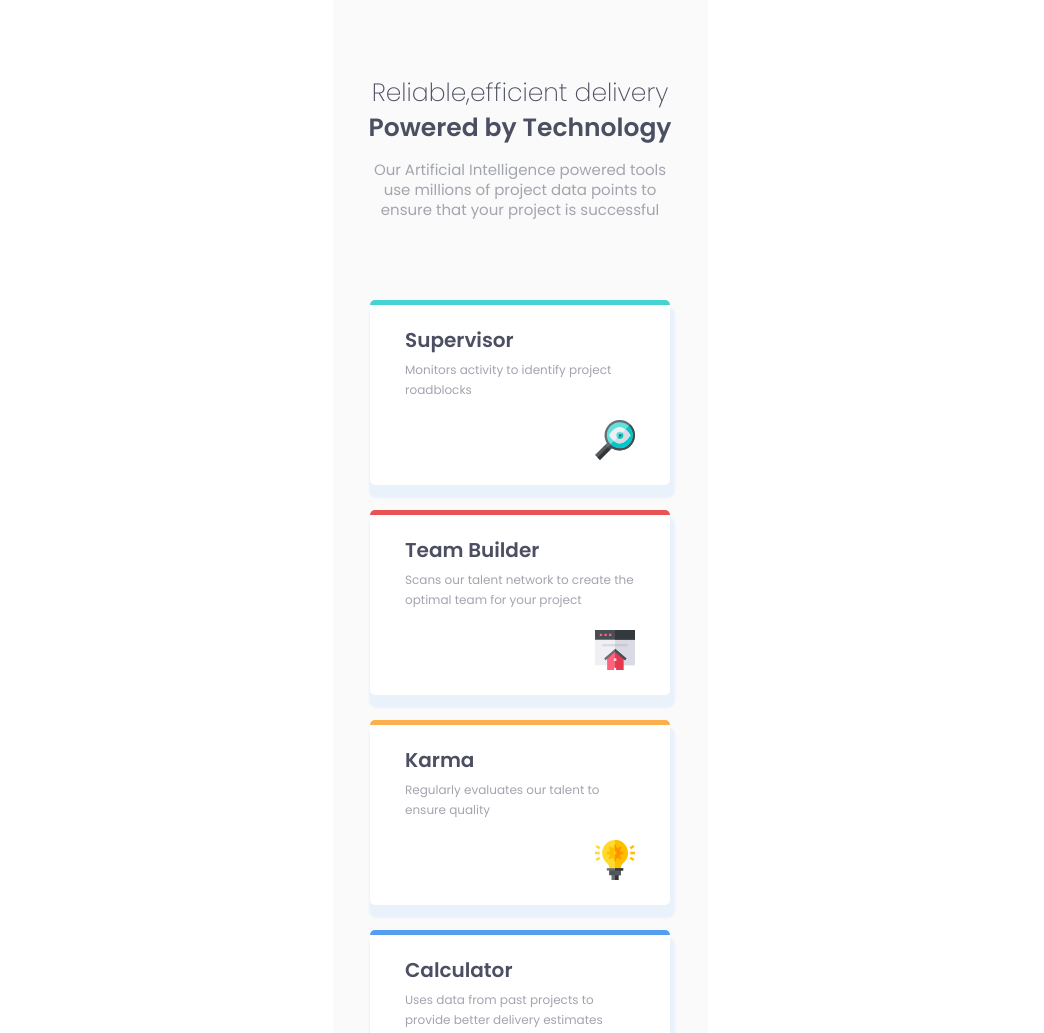
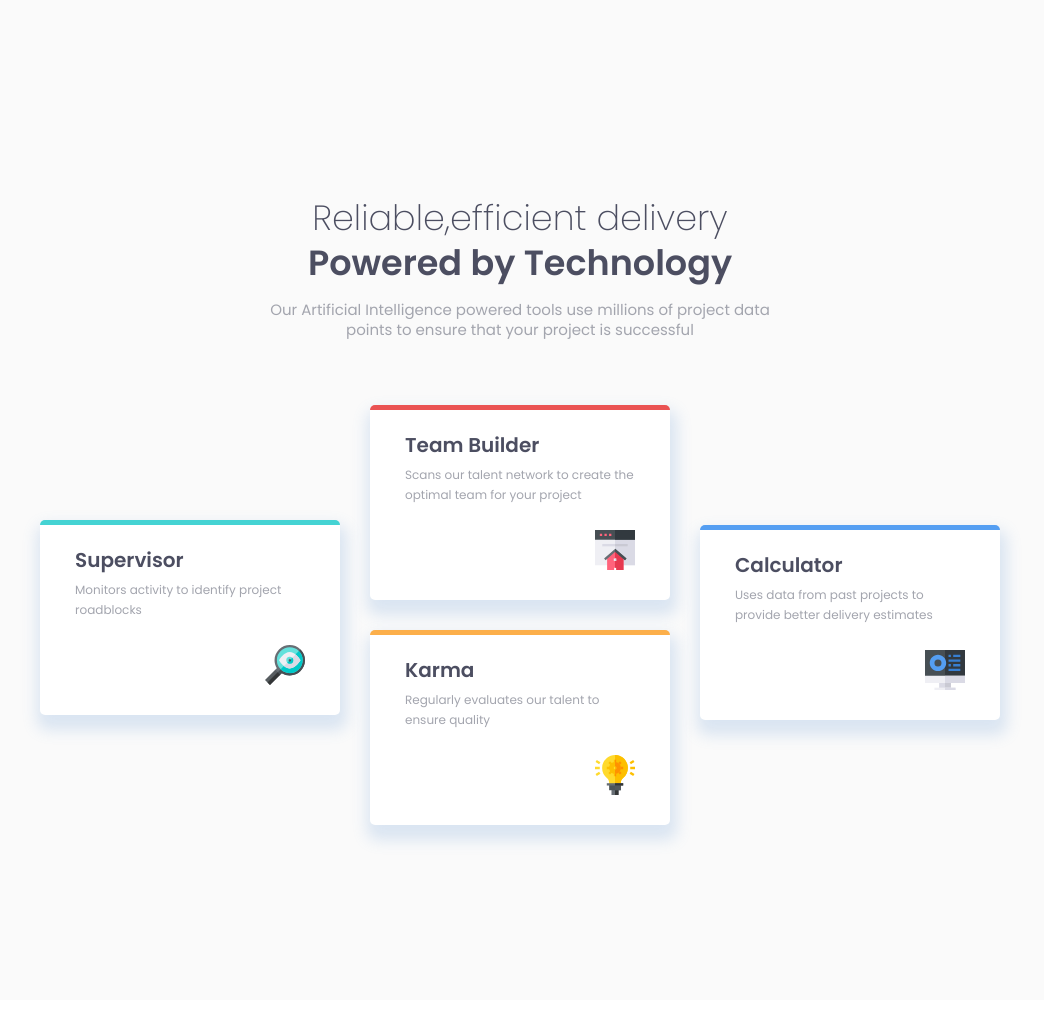
Before and after one commit to nishantcm/four-card-feature-section-master-fm, a plain HTML site: page index.html in a window 1536 px wide. Shown: the top 1033 px of the page, without its empty margins (248-1292 px from the left). After the commit the page ends 1000 px from the top, so only its background shows below. Drawn offline with Linux system fonts and the light colour scheme.

Commit message:
Update the css file for desktop view

```diff
--- a/stylesheet.css
+++ b/stylesheet.css
@@ -1,6 +1,12 @@
+body {
+    height: 100vh;
+    display: flex;
+    justify-content: center;
+    align-items: center;
+}
 .page-wraper {
-    width: 375px;;
-    height: 100%;
+    width: 375px;
+    height: 1250px;
     margin: auto;
     background-color: hsl(0, 0%, 98%);
 }
@@ -34,7 +40,7 @@
 }
 .card1 {
     width: 300px;
-    height: 180px;
+    height: 190px;
     font-family: 'Poppins', sans-serif;
     margin: 80px auto 25px;
     background-color: hsl(0, 0%, 100%);
@@ -47,7 +53,7 @@
 }
 .card1 .icon svg {
     position: absolute;
-    top: 115px;
+    top: 120px;
     left: 225px;
     background-image: url(icon-supervisor.svg);
     background-size: 40px 40px;
@@ -68,7 +74,7 @@
 }
 .card2 {
     width: 300px;
-    height: 180px;
+    height: 190px;
     font-family: 'Poppins', sans-serif;
     margin: 25px auto 25px;
     background-color: hsl(0, 0%, 100%);
@@ -79,7 +85,7 @@
 }
 .card2 .icon svg {
     position: absolute;
-    top: 115px;
+    top: 120px;
     left: 225px;
     background-image: url(icon-team-builder.svg);
     background-size: 40px 40px;
@@ -87,7 +93,7 @@
 }
 .card3 {
     width: 300px;
-    height: 180px;
+    height: 190px;
     font-family: 'Poppins', sans-serif;
     margin: 25px auto 25px;
     background-color: hsl(0, 0%, 100%);
@@ -98,7 +104,7 @@
 }
 .card3 .icon svg {
     position: absolute;
-    top: 115px;
+    top: 120px;
     left: 225px;
     background-image: url(icon-karma.svg);
     background-size: 40px 40px;
@@ -106,9 +112,9 @@
 }
 .card4 {
     width: 300px;
-    height: 180px;
+    height: 190px;
     font-family: 'Poppins', sans-serif;
-    margin: 25px auto 80px;
+    margin: 25px auto;
     background-color: hsl(0, 0%, 100%);
     border-radius: 5px;
     border-top: 5px solid;
@@ -117,12 +123,89 @@
 }
 .card4 .icon svg {
     position: absolute;
-    top: 115px;
+    top: 120px;
     left: 225px;
     background-image: url(icon-calculator.svg);
     background-size: 40px 40px;
     background-repeat: no-repeat;
 }
 .card{
-    box-shadow: 2px 10px 2px 3px hsla(212, 100%, 88%, 0.3);
+    box-shadow: 2px 10px 15px 5px hsla(212, 58%, 59%, 0.2);
 }
+
+@media (min-width: 1440px){
+    body {
+        height: 100vh;
+        display: flex;
+        justify-content: center;
+        align-items: center;
+    }
+    .page-wraper{
+        width: 1440px;
+        height: 1000px;
+        position: relative;
+        display: flex;
+        justify-content: center;
+        align-items: center;
+    }
+    .content {
+        width: 540px;
+        font-family: 'Poppins', sans-serif;
+        padding-top: 80px;
+        margin: auto;
+        position: absolute;
+        top: 120px;
+    }
+    .head{
+        font-size: 35px;
+        font-weight: 200;
+        color: hsl(234, 12%, 34%);
+        padding-bottom: 10px;
+        text-align: center;
+    }
+    .header {
+        font-size: 35px;
+        font-weight: 600;
+        color: hsl(234, 12%, 34%);
+        padding-bottom: 20px;
+        text-align: center;
+    }
+    .para {
+        font-size: 15px;
+        font-weight: 200px;
+        color: hsl(229, 6%, 66%);
+        text-align: center;
+        margin: 0 10px 0 10px;
+        line-height: 20px;
+    }
+    .card1 {
+        width: 300px;
+        height: 190px;
+        font-family: 'Poppins', sans-serif;
+        margin: 0;
+        background-color: hsl(0, 0%, 100%);
+        border-radius: 5px;
+        border-top: 5px solid;
+        color: hsl(180, 62%, 55%);
+        position: absolute;
+        left: 240px;
+        top: 520px;
+
+        /* box-shadow: 0 10px hsla(212, 93%, 84%,.3); */
+
+    }
+    .card2 {
+        margin: 25px auto 20px;
+    }
+    .card3 {
+        position: absolute;
+        bottom: 150px;
+    }
+    .card4 {
+        position: absolute;
+        right: 240px;
+        bottom: 280px;
+        margin: 0;
+        height: 190px;
+    }
+}
```
